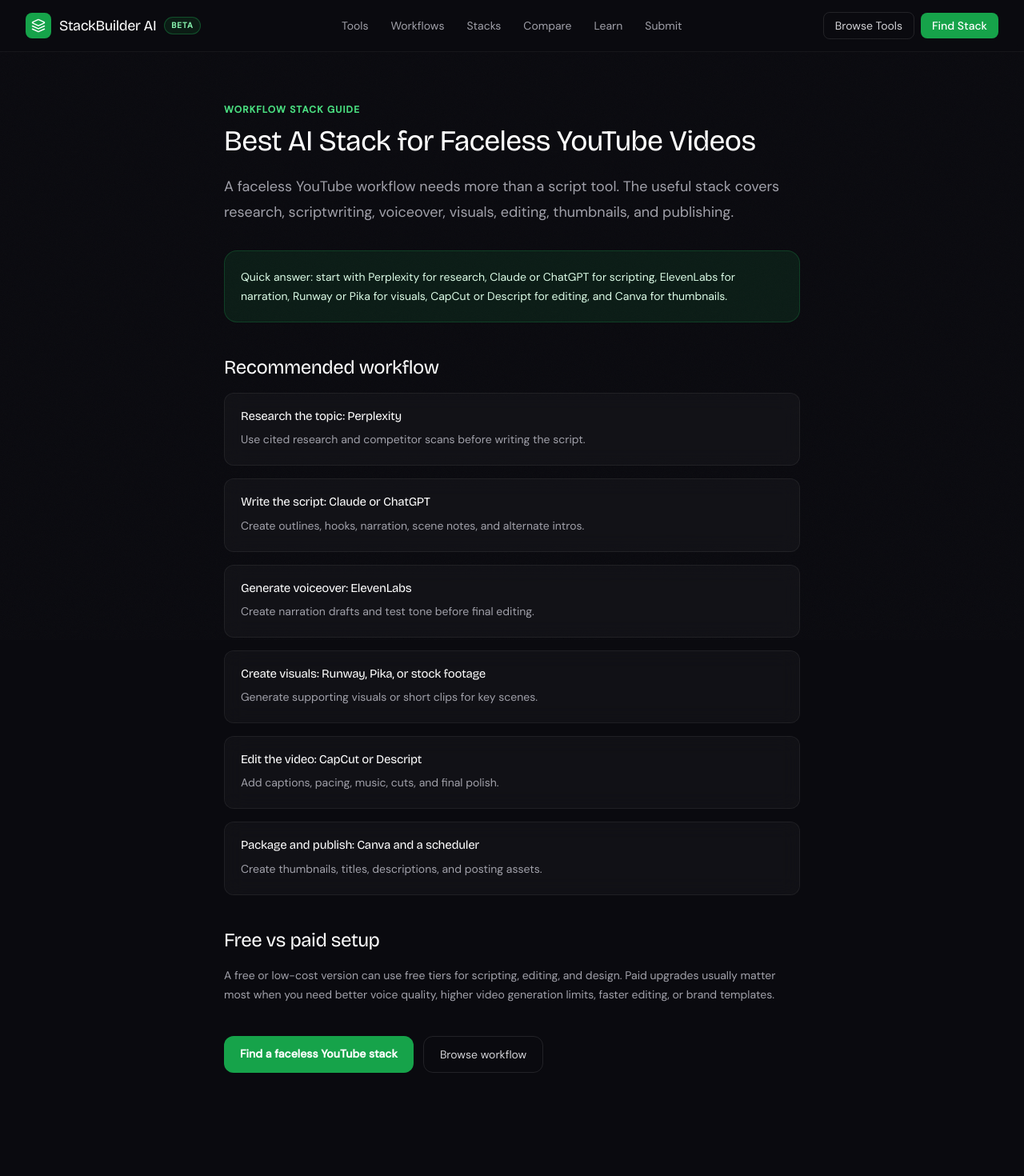
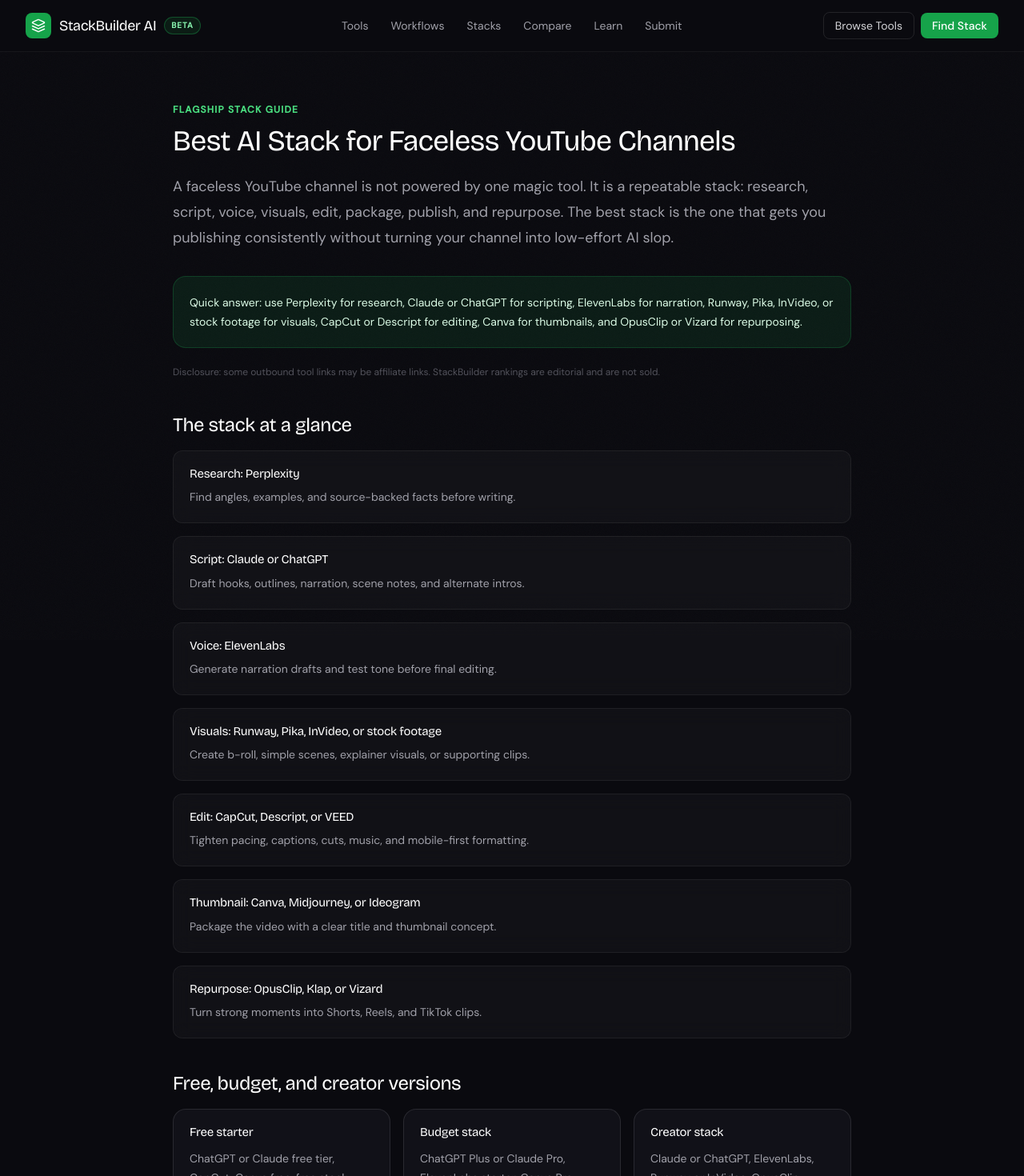
Before and after one commit to middlechildmzk/localstackai, a Next.js app: page /learn/best-ai-stack-for-faceless-youtube in a window 1280 px wide. Shown: the top 1470 px of the page at 80% size. Built offline with nearby package versions, Linux system fonts and the light colour scheme; no server answers.

Commit message:
Expand flagship faceless YouTube stack page

```diff
--- a/src/app/learn/best-ai-stack-for-faceless-youtube/page.tsx
+++ b/src/app/learn/best-ai-stack-for-faceless-youtube/page.tsx
@@ -3,30 +3,40 @@
 import type { Metadata } from "next";
 
 export const metadata: Metadata = buildMetadata({
-  title: "Best AI Stack for Faceless YouTube Videos",
-  description: "A practical AI stack for faceless YouTube workflows: research, script, voiceover, visuals, editing, thumbnails, and publishing.",
+  title: "Best AI Stack for Faceless YouTube Channels",
+  description: "A workflow-first AI stack for faceless YouTube: research, scripting, voiceover, visuals, editing, thumbnails, repurposing, and publishing.",
   path: "/learn/best-ai-stack-for-faceless-youtube",
 });
 
 const steps = [
-  ["Research the topic", "Perplexity", "Use cited research and competitor scans before writing the script."],
-  ["Write the script", "Claude or ChatGPT", "Create outlines, hooks, narration, scene notes, and alternate intros."],
-  ["Generate voiceover", "ElevenLabs", "Create narration drafts and test tone before final editing."],
-  ["Create visuals", "Runway, Pika, or stock footage", "Generate supporting visuals or short clips for key scenes."],
-  ["Edit the video", "CapCut or Descript", "Add captions, pacing, music, cuts, and final polish."],
-  ["Package and publish", "Canva and a scheduler", "Create thumbnails, titles, descriptions, and posting assets."],
+  ["Research", "Perplexity", "Find angles, examples, and source-backed facts before writing."],
+  ["Script", "Claude or ChatGPT", "Draft hooks, outlines, narration, scene notes, and alternate intros."],
+  ["Voice", "ElevenLabs", "Generate narration drafts and test tone before final editing."],
+  ["Visuals", "Runway, Pika, InVideo, or stock footage", "Create b-roll, simple scenes, explainer visuals, or supporting clips."],
+  ["Edit", "CapCut, Descript, or VEED", "Tighten pacing, captions, cuts, music, and mobile-first formatting."],
+  ["Thumbnail", "Canva, Midjourney, or Ideogram", "Package the video with a clear title and thumbnail concept."],
+  ["Repurpose", "OpusClip, Klap, or Vizard", "Turn strong moments into Shorts, Reels, and TikTok clips."],
+];
+
+const tiers = [
+  ["Free starter", "ChatGPT or Claude free tier, CapCut, Canva free, free stock assets"],
+  ["Budget stack", "ChatGPT Plus or Claude Pro, ElevenLabs starter, Canva Pro, CapCut"],
+  ["Creator stack", "Claude or ChatGPT, ElevenLabs, Runway or InVideo, OpusClip, Canva Pro, Descript or CapCut"],
 ];
 
 export default function Page() {
   return (
-    <article className="mx-auto max-w-3xl px-4 py-16 sm:px-6">
-      <p className="text-xs font-semibold uppercase tracking-widest text-brand-400">Workflow stack guide</p>
-      <h1 className="mt-3 text-4xl font-bold text-white" style={{ fontFamily: "var(--font-display)" }}>Best AI Stack for Faceless YouTube Videos</h1>
-      <p className="mt-5 text-lg leading-8 text-zinc-400">A faceless YouTube workflow needs more than a script tool. The useful stack covers research, scriptwriting, voiceover, visuals, editing, thumbnails, and publishing.</p>
-      <div className="mt-8 rounded-2xl border border-brand-500/20 bg-brand-500/10 p-5 text-sm leading-6 text-brand-100">Quick answer: start with Perplexity for research, Claude or ChatGPT for scripting, ElevenLabs for narration, Runway or Pika for visuals, CapCut or Descript for editing, and Canva for thumbnails.</div>
-      <section className="mt-10 space-y-4"><h2 className="text-2xl font-bold text-white">Recommended workflow</h2>{steps.map(([step, tool, reason]) => <div key={step} className="glass p-5"><h3 className="font-semibold text-white">{step}: {tool}</h3><p className="mt-2 text-sm leading-6 text-zinc-400">{reason}</p></div>)}</section>
-      <section className="mt-10 space-y-4"><h2 className="text-2xl font-bold text-white">Free vs paid setup</h2><p className="text-sm leading-6 text-zinc-400">A free or low-cost version can use free tiers for scripting, editing, and design. Paid upgrades usually matter most when you need better voice quality, higher video generation limits, faster editing, or brand templates.</p></section>
-      <div className="mt-10 flex flex-col gap-3 sm:flex-row"><Link href="/find-stack?q=faceless%20youtube" className="rounded-xl bg-brand-600 px-5 py-3 text-center text-sm font-semibold text-white hover:bg-brand-500">Find a faceless YouTube stack</Link><Link href="/workflows?q=faceless%20youtube" className="rounded-xl border border-white/10 px-5 py-3 text-center text-sm text-zinc-300 hover:border-white/20">Browse workflow</Link></div>
+    <article className="mx-auto max-w-4xl px-4 py-16 sm:px-6">
+      <p className="text-xs font-semibold uppercase tracking-widest text-brand-400">Flagship stack guide</p>
+      <h1 className="mt-3 text-4xl font-bold text-white" style={{ fontFamily: "var(--font-display)" }}>Best AI Stack for Faceless YouTube Channels</h1>
+      <p className="mt-5 text-lg leading-8 text-zinc-400">A faceless YouTube channel is not powered by one magic tool. It is a repeatable stack: research, script, voice, visuals, edit, package, publish, and repurpose. The best stack is the one that gets you publishing consistently without turning your channel into low-effort AI slop.</p>
+      <div className="mt-8 rounded-2xl border border-brand-500/20 bg-brand-500/10 p-5 text-sm leading-6 text-brand-100">Quick answer: use Perplexity for research, Claude or ChatGPT for scripting, ElevenLabs for narration, Runway, Pika, InVideo, or stock footage for visuals, CapCut or Descript for editing, Canva for thumbnails, and OpusClip or Vizard for repurposing.</div>
+      <p className="mt-5 text-xs leading-5 text-zinc-600">Disclosure: some outbound tool links may be affiliate links. StackBuilder rankings are editorial and are not sold.</p>
+      <section className="mt-10 space-y-4"><h2 className="text-2xl font-bold text-white">The stack at a glance</h2>{steps.map(([step, tool, reason]) => <div key={step} className="glass p-5"><h3 className="font-semibold text-white">{step}: {tool}</h3><p className="mt-2 text-sm leading-6 text-zinc-400">{reason}</p></div>)}</section>
+      <section className="mt-10 space-y-4"><h2 className="text-2xl font-bold text-white">Free, budget, and creator versions</h2><div className="grid gap-4 md:grid-cols-3">{tiers.map(([tier, tools]) => <div key={tier} className="rounded-2xl border border-white/10 bg-[#111118] p-5"><h3 className="font-semibold text-white">{tier}</h3><p className="mt-3 text-sm leading-6 text-zinc-400">{tools}</p></div>)}</div></section>
+      <section className="mt-10 space-y-4"><h2 className="text-2xl font-bold text-white">How to use the stack</h2><ol className="list-decimal space-y-3 pl-5 text-sm leading-6 text-zinc-400"><li>Pick a niche where viewers already want answers, stories, education, entertainment, or useful explainers.</li><li>Use research tools to build a fact base before writing.</li><li>Write a script with a strong hook, clear payoff, and simple visual notes.</li><li>Create narration and visuals, then edit for pacing and retention.</li><li>Publish the full video, then repurpose strong moments into short clips.</li></ol></section>
+      <section className="mt-10 space-y-4"><h2 className="text-2xl font-bold text-white">Trust note</h2><p className="text-sm leading-6 text-zinc-400">AI can help you create faster, but it does not guarantee views or income. YouTube and social platforms reward useful, original, engaging content. Review facts, avoid mass-produced spam, and keep a human editor in the loop.</p></section>
+      <div className="mt-10 flex flex-col gap-3 sm:flex-row"><Link href="/find-stack?q=faceless%20youtube" className="rounded-xl bg-brand-600 px-5 py-3 text-center text-sm font-semibold text-white hover:bg-brand-500">Find my faceless stack</Link><Link href="/learn/cheapest-ai-stack-for-faceless-youtube" className="rounded-xl border border-white/10 px-5 py-3 text-center text-sm text-zinc-300 hover:border-white/20">See cheapest stack</Link><Link href="/learn/best-ai-tools-to-turn-long-videos-into-shorts" className="rounded-xl border border-white/10 px-5 py-3 text-center text-sm text-zinc-300 hover:border-white/20">Repurpose clips</Link></div>
     </article>
   );
 }
```
